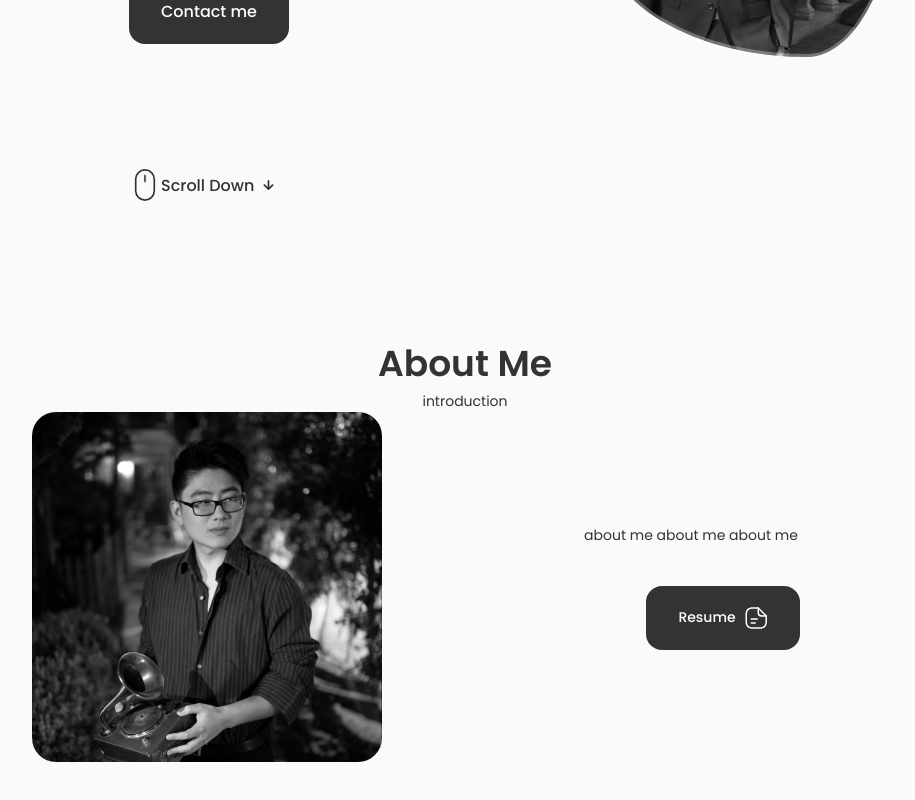
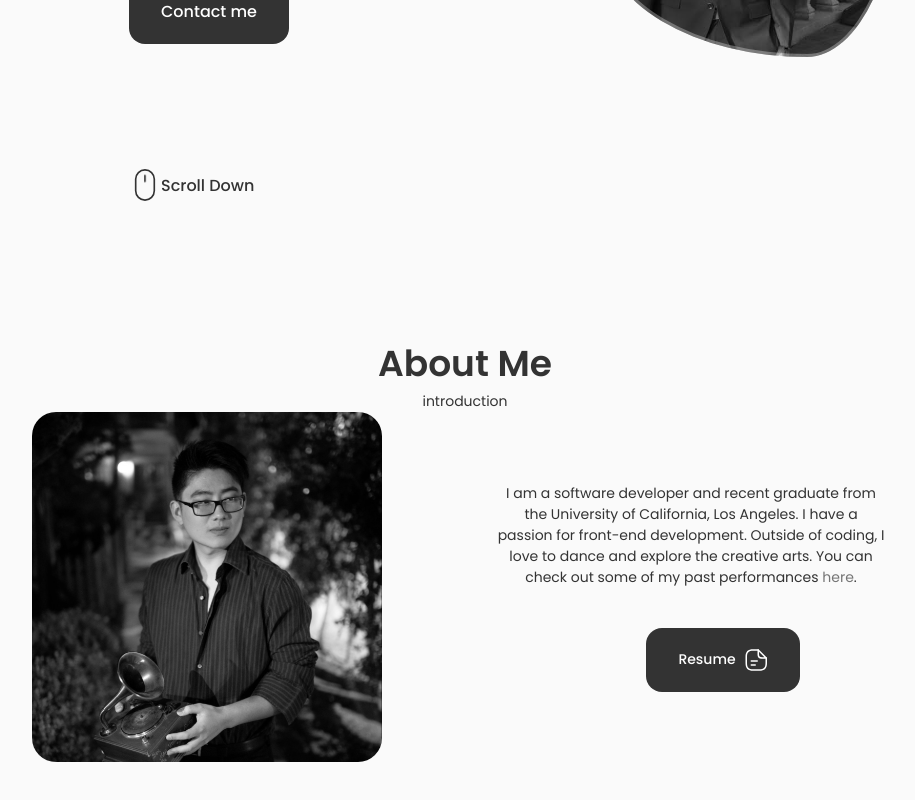
Before and after one commit to ezhou0/EdZhou, a React (Vite) app: page / in a window 1280 px wide. Shown: the part 427-1227 px from the top of the page, without its empty margins (175-1090 px from the left). Built offline with nearby package versions, Linux system fonts and the light colour scheme.

Commit message:
add about me links

```diff
--- a/src/components/about/About.jsx
+++ b/src/components/about/About.jsx
@@ -13,7 +13,9 @@ const About = () =>{
                         <img src={AboutImg} alt="" className="about__img" />
                         <div className="about__data">
                             <p className="about__description">
-                                about me about me about me
+                              I am a software developer and recent graduate from the University of California, Los Angeles. I have a passion for front-end development. Outside of coding, I love to dance and explore the creative arts. You can check out some of my past performances <a class='about__link'target='_blank'
+                    href='https://www.youtube.com/watch?v=KuCwlx7ksuw&list=PLFfMg0FFSP1LnKu7TQiJC6Jsy90W7khBC'>here</a>.
+
                             </p>
 
                             <a href="{Resume}" className="button button--flex">Resume
--- a/src/components/about/about.css
+++ b/src/components/about/about.css
@@ -22,6 +22,14 @@
     margin-bottom: var(--mb-2-5);
     font-size: var(--small-font-size);
     font-weight: var(--font-normal);
+}
+
+.about__link{
+    color: var(--text-color);
+}
+
+.about__link:hover{
+    color: var(--title-color-dark)
 }
 
 /* For large devices */
```
